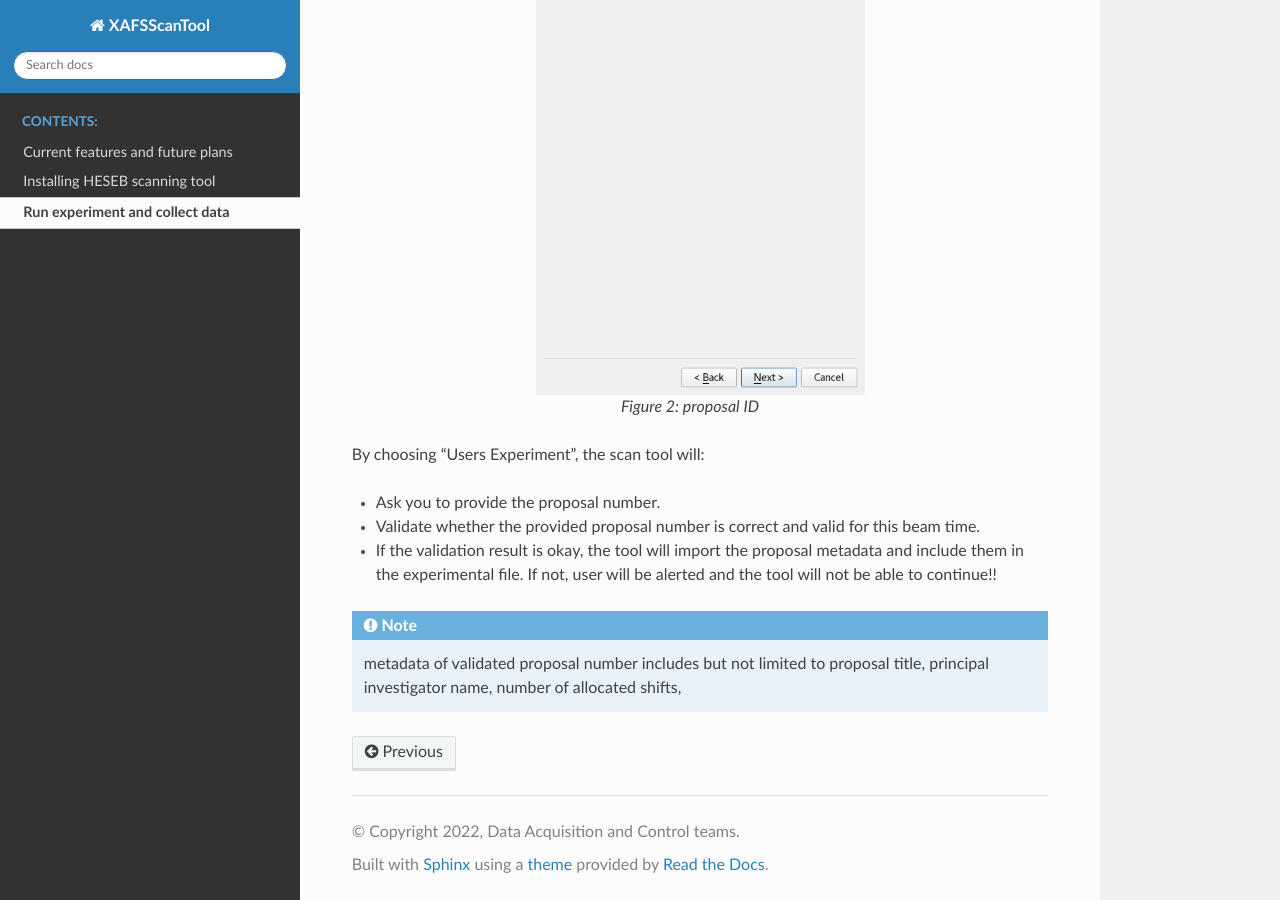
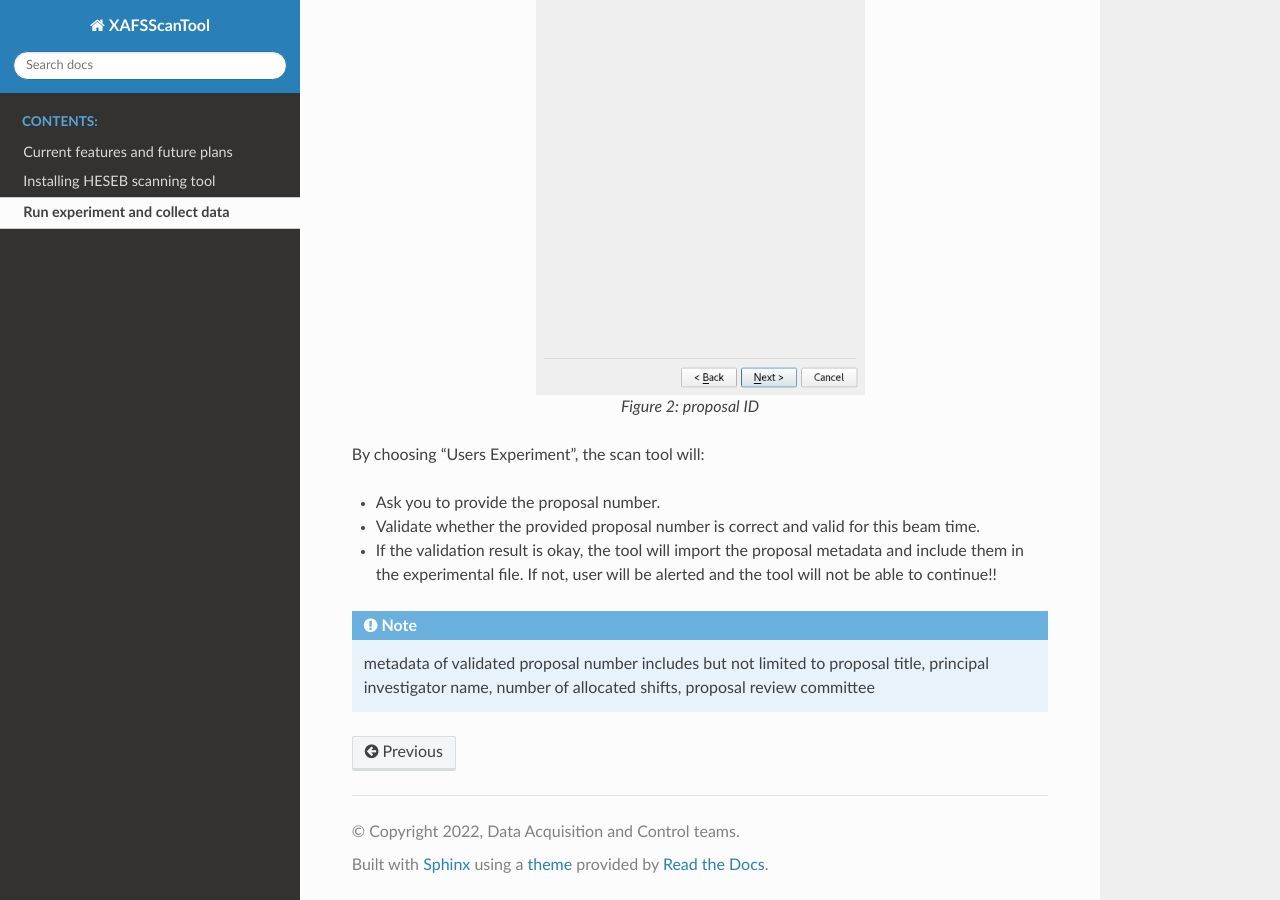
Before and after one commit to SESAME-Synchrotron/XAFSScanTool, a Sphinx documentation site: the page built from docs/source/runScan.rst, in a window 1280 px wide and 900 px high, scrolled down 1699 px. Built offline with Sphinx 7.4.7 and the Read the Docs theme 2.0.0, drawn with Linux system fonts in a browser that asks for light colours.

Commit message:
Update runScan.rst

```diff
--- a/docs/source/runScan.rst
+++ b/docs/source/runScan.rst
@@ -43,4 +43,4 @@ By choosing "Users Experiment", the scan tool will:
 * Validate whether the provided proposal number is correct and valid for this beam time.
 * If the validation result is okay, the tool will import the proposal metadata and include them in the experimental file. If not, user will be alerted and the tool will not be able to continue!!
 
-.. note:: metadata of validated proposal number includes but not limited to proposal title, principal investigator name, number of allocated shifts,
+.. note:: metadata of validated proposal number includes but not limited to proposal title, principal investigator name, number of allocated shifts, proposal review committee
```
